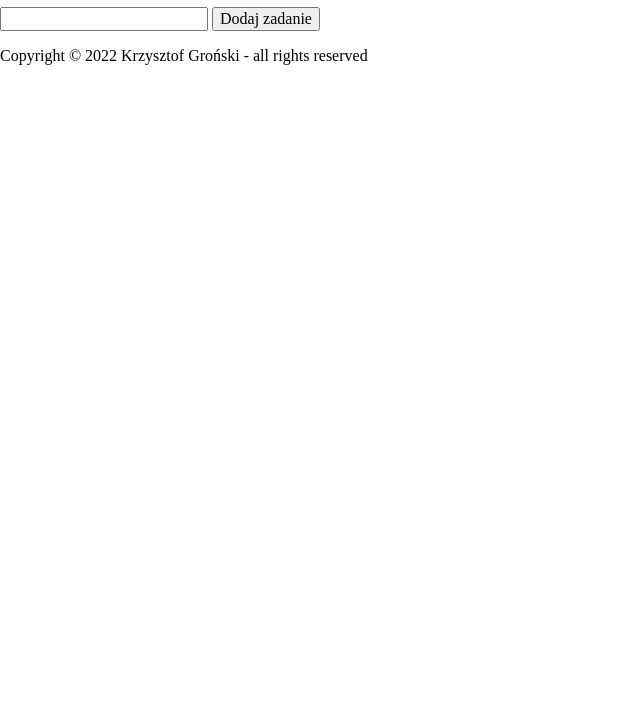
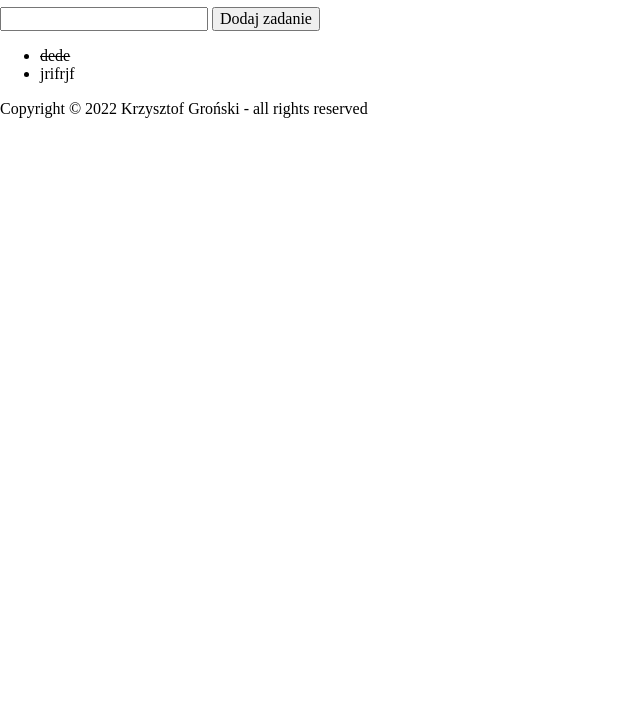
Before and after one commit to krzysztof-gronski/todolist, a plain HTML site: page index.html in a window 1280 px wide. Shown: the part 73-800 px from the top of the page, without its empty margins (0-640 px from the left). Drawn offline with nearby package versions, Linux system fonts and the light colour scheme.

Commit message:
adding tasks

```diff
--- /dev/null
+++ b/css/ul.css
@@ -0,0 +1,11 @@
+.ul{
+
+}
+
+.ul__li{
+
+}
+
+.ul__li--done{
+    text-decoration: line-through;
+}
--- a/index.html
+++ b/index.html
@@ -9,6 +9,8 @@
     <link rel="icon" href="img/icon.png" />
     <link rel="stylesheet" href="https://cdnjs.cloudflare.com/ajax/libs/normalize/8.0.1/normalize.min.css" integrity="sha512-NhSC1YmyruXifcj/KFRWoC561YpHpc5Jtzgvbuzx5VozKpWvQ+4nXhPdFgmx8xqexRcpAglTj9sIBWINXa8x5w==" crossorigin="anonymous" referrerpolicy="no-referrer" />
     <link rel="stylesheet" href="css/style.css" />
+    <link rel="stylesheet" href="css/form.css" />
+    <link rel="stylesheet" href="css/ul.css" />
     <script defer src="js/script.js"> </script>
 </head>
 
@@ -17,12 +19,12 @@
         <h1 class="header__title"> Lista zadań </h1>
     </header>
 
-        <form class="js-form">
+        <form class="form js-form">
             <input class="js-newTask">
             <button>Dodaj zadanie</button>
         </form>
 
-        <ul class="js-tasks"></ul>
+        <ul class="ul js-tasks"></ul>
 
 
     <footer class="footer">
--- a/js/script.js
+++ b/js/script.js
@@ -1,24 +1,45 @@
 {
 
-    const tasks = [];
+    const tasks = [
+        { content: "dede",
+        done: true},
+        {content: "jrifrjf",
+        done: false},
+    ];
 
+const addNewTask=(newTaskContent)=>{
+    tasks.push({content: newTaskContent});
+    render();
+};
 
+const onFormSubmit=(event)=>{
+
+    event.preventDefault();
+    const newTaskContent=document.querySelector(".js-newTask").value.trim();
+    if(newTaskContent===""){
+        return;
+    }
+    addNewTask(newTaskContent);
+}
 
 const render = () => {
     let htmlString = "";
     for(const task of tasks){
         htmlString+=`
-        <li>
+        <li class="ul__li${task.done?"--done\"":"\""}>
         ${task.content}
         </li>
         `;
     }
 
     document.querySelector(".js-tasks").innerHTML=htmlString;
-}
+};
 
 const init = () => {
     render();
+
+    const form=document.querySelector(".js-form");
+    form.addEventListener("submit",onFormSubmit);
 };
 
 init();
```
Also changed, not shown: css/form.css (added).
